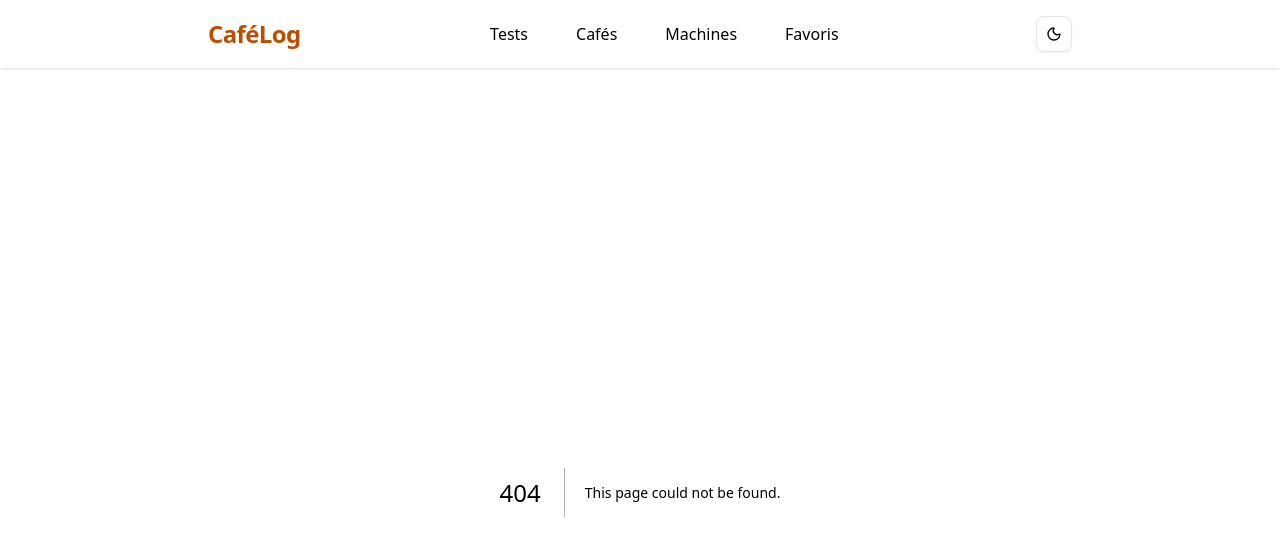
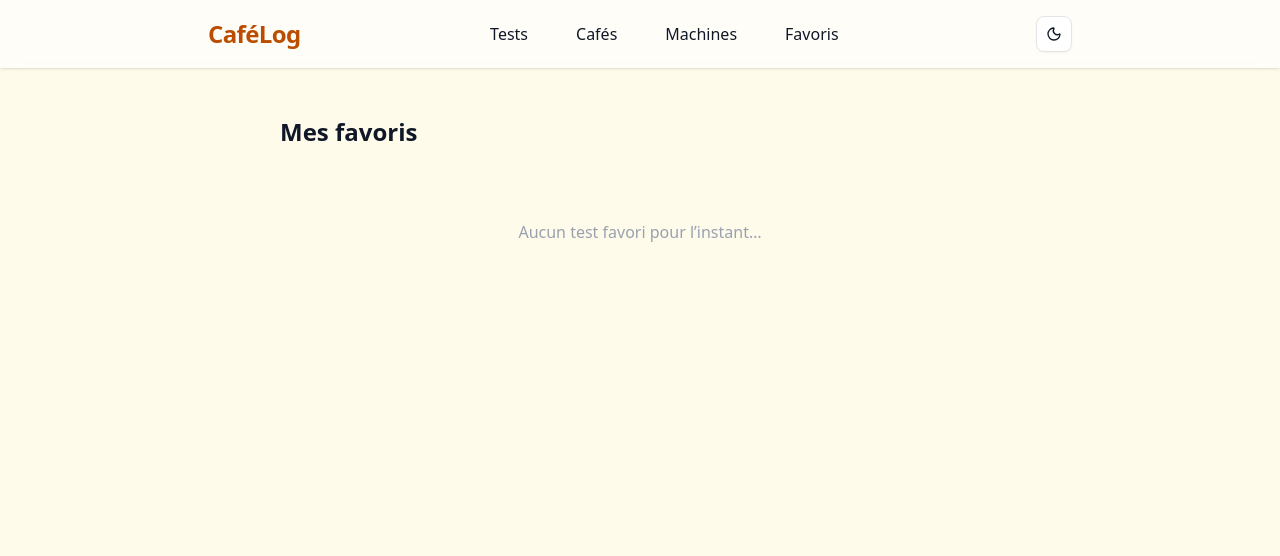
Before and after one commit to tmaurie/coffee-log, a Next.js app: page /favorites in a window 1280 px wide. Before the commit this address had no page. Shown: the top 556 px of the page. Built offline with nearby package versions, Linux system fonts and the light colour scheme.

Commit message:
Add favorites page to display favorite coffee tests

```diff
--- /dev/null
+++ b/app/favorites/page.tsx
@@ -0,0 +1,52 @@
+'use client';
+
+import { useCafeLog } from '@/context/CoffeeLogContext';
+import { Card, CardContent } from '@/components/ui/card';
+import { Badge } from '@/components/ui/badge';
+import Link from 'next/link';
+import { Star } from 'lucide-react';
+
+export default function FavorisPage() {
+    const { tests } = useCafeLog();
+    const favoris = tests.filter((test) => test.favorite);
+
+    return (
+        <main className="max-w-3xl mx-auto p-6">
+            <h1 className="text-2xl font-bold mb-8">Mes favoris</h1>
+
+            {favoris.length === 0 && (
+                <div className="text-gray-400 text-center py-10">
+                    Aucun test favori pour l’instant…
+                </div>
+            )}
+
+            <div className="grid gap-4">
+                {favoris.map((test) => (
+                    <Link key={test.id} href={`/tests/${test.id}`} className="block">
+                        <Card className="hover:shadow-md transition border cursor-pointer">
+                            <CardContent className="flex flex-col md:flex-row items-start md:items-center gap-2 p-4">
+                                <div className="flex-1">
+                                    <div className="font-semibold text-lg flex items-center gap-2">
+                                        {test.cafe}
+                                        <Star className="inline h-5 w-5 text-yellow-500" fill="#facc15" />
+                                    </div>
+                                    <div className="text-xs text-gray-500">
+                                        {test.machine} &bull; {test.beverageType} &bull; {test.date}
+                                    </div>
+                                </div>
+                                <div className="flex gap-3 items-center">
+                                    <Badge variant="secondary" className="text-sm">
+                                        Note : {test.rating}/5
+                                    </Badge>
+                                    <Badge variant="outline" className="text-xs">
+                                        {test.beverageType}
+                                    </Badge>
+                                </div>
+                            </CardContent>
+                        </Card>
+                    </Link>
+                ))}
+            </div>
+        </main>
+    );
+}
```
Also changed, not shown: 1 other file (tests, documents, lock files or other folders).
